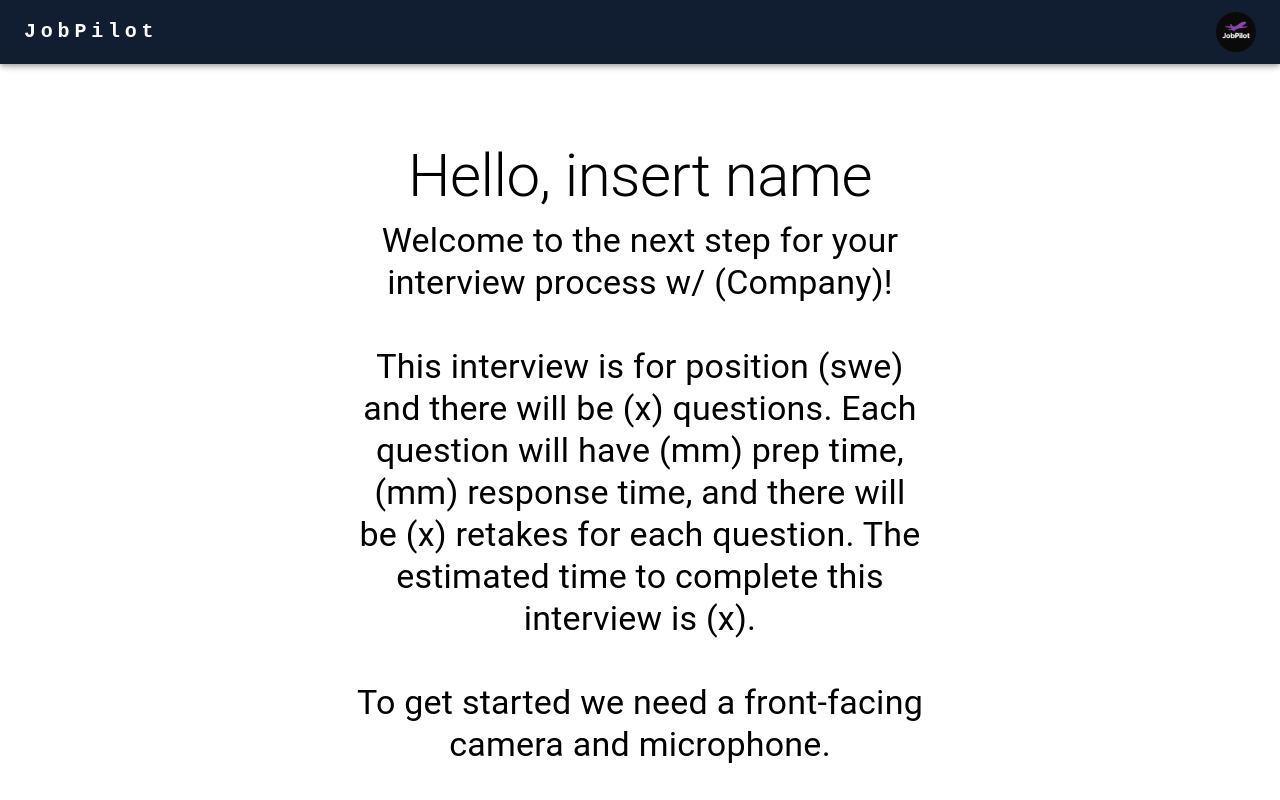
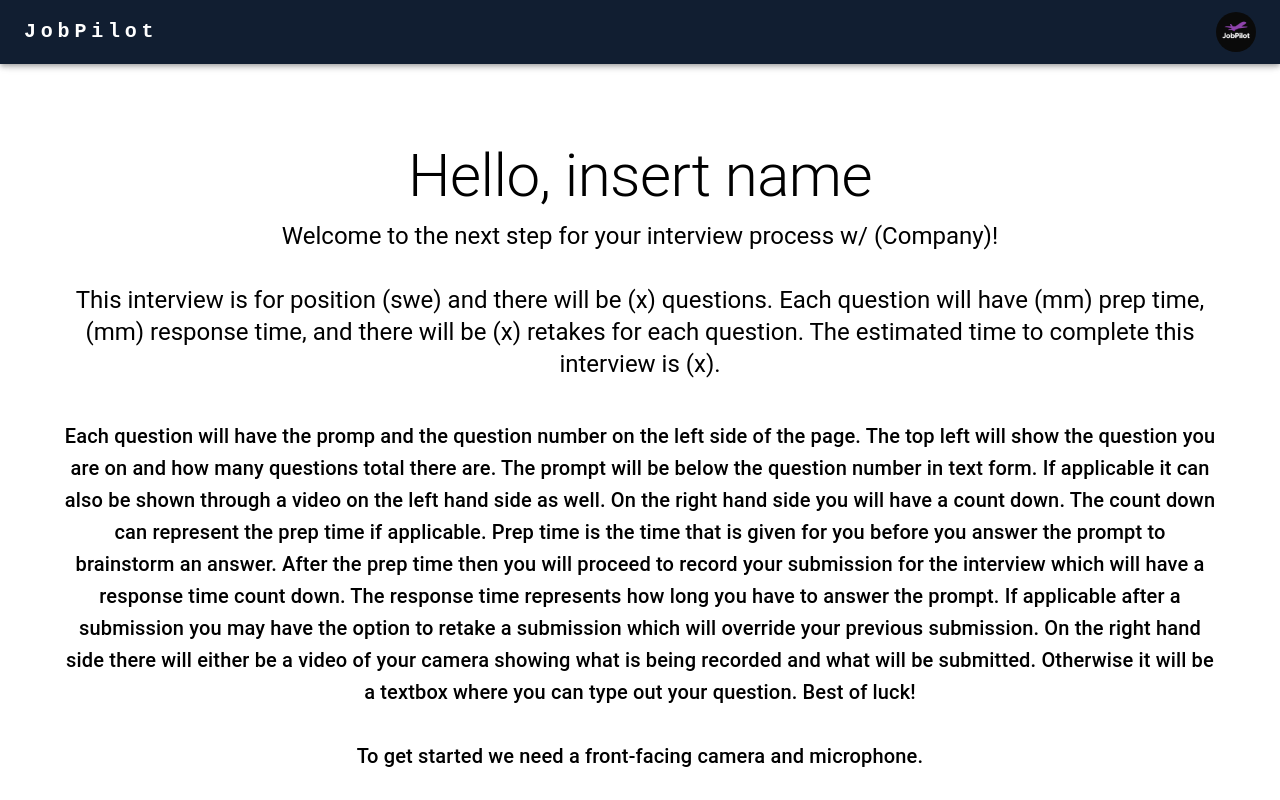
Before and after one commit to thejobpilot/frontend, a Next.js app: page /applicant/behavioral/dash in a window 1280 px wide. Built offline with nearby package versions, Linux system fonts and the light colour scheme.

Commit message:
finished user story 2

```diff
--- a/src/components/behavioralInterview/interviewDash.tsx
+++ b/src/components/behavioralInterview/interviewDash.tsx
@@ -8,14 +8,15 @@ import { VerticalAlignBottom } from '@mui/icons-material';
 import Button from '@mui/material/Button';
 import Stack from '@mui/material/Stack';
 import Divider from '@mui/material/Divider';
+import { blueGrey } from '@mui/material/colors';
 
 export default function interviewDash() {
 
     return (
       <div style={{ display: 'flex', justifyContent: 'center', alignItems: 'center', height: '100vh' }}>
       <Box sx={{
-
-        width: "45%",
+        // background: "green",
+        width: "90%",
         height: "70%",
         display: 'flex',
         flexDirection: "column",
@@ -33,19 +34,34 @@ export default function interviewDash() {
           </Grid>
 
           <Grid xs={12}>
-            <Typography variant='h4' sx={{
+            <Typography variant='h5' sx={{
               alignSelf: 'flex-start',
               textAlign: "center" }}>
             Welcome to the next step for your interview process w/ (Company)!
              <br /> <br />This interview is for position (swe) and there will be (x) questions.
              Each question will have (mm) prep time, (mm) response time, and there will be (x)
              retakes for each question. The estimated time to complete this interview is (x).
+            <br />
+           </Typography>
+          </Grid>
+          <Grid xs={12}>
+            <Typography variant='h6' sx={{
+              alignSelf: 'flex-start',
+              textAlign: "center" }}> <br />
+            Each question will have the promp and the question number on the left side of the page. The top left will show the question you are on
+            and how many questions total there are. The prompt will be below the question number in text form. If applicable it can also be shown
+            through a video on the left hand side as well. On the right hand side you will have a count down. The count down can represent the
+            prep time if applicable. Prep time is the time that is given for you before you answer the prompt to brainstorm an answer. After the prep
+            time then you will proceed to record your submission for the interview which will have a response time count down. The response time
+            represents how long you have to answer the prompt. If applicable after a submission you may have the option to retake a submission which
+            will override your previous submission. On the right hand side there will either be a video of your camera showing what is being
+            recorded and what will be submitted. Otherwise it will be a textbox where you can type out your question. Best of luck!
 
              <br /> <br /> To get started we need a front-facing camera and microphone. </Typography>
           </Grid>
+
           <Grid xs={12}>
             <Stack spacing={2} direction="row" alignItems="flex-end" justifyContent="center" sx={{mt: 5}}>
-              <Button variant="contained" sx={{ width: '25%' }}>See how it works </Button>
 
               <Button variant="contained" sx={{ width: '25%' }}>Continue </Button>
             </Stack>
```
